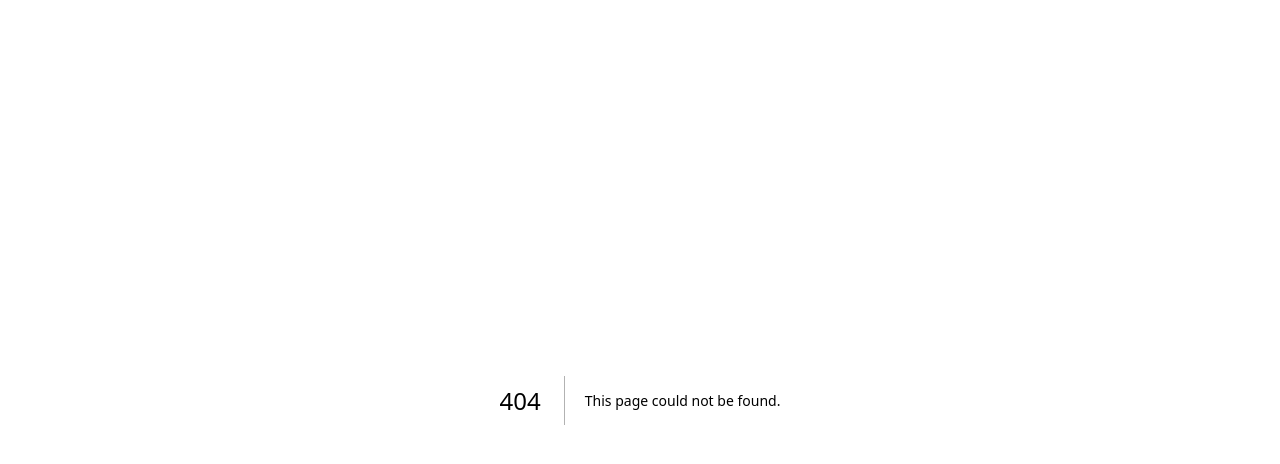
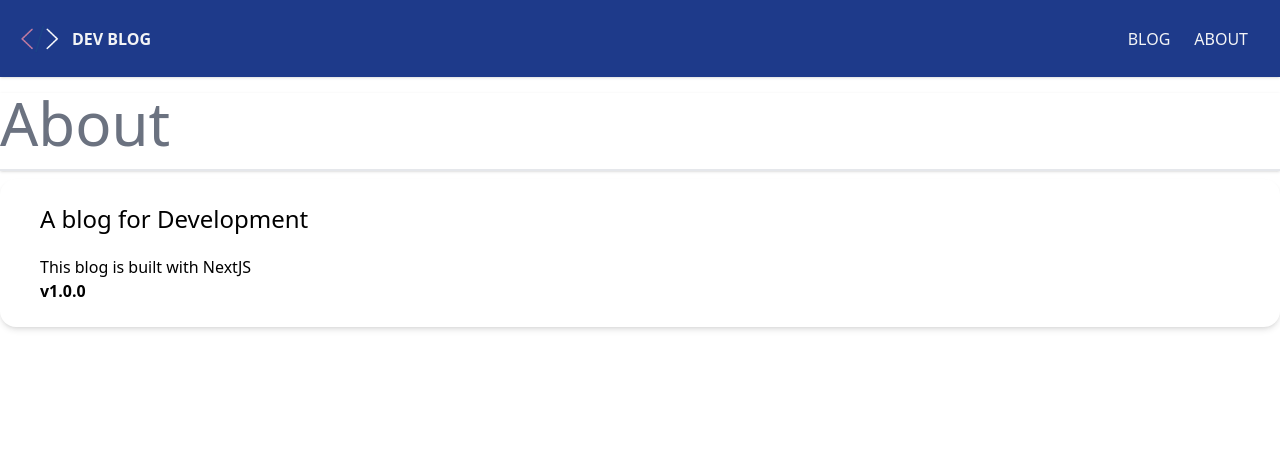
Before and after one commit to veekthorcodes/dev-blog, a Next.js app: page /about in a window 1280 px wide. Before the commit this address had no page. Shown: the top 464 px of the page. Built offline with nearby package versions, Linux system fonts and the light colour scheme.

Commit message:
about page and 404 page implementation

```diff
--- a/components/Header.js
+++ b/components/Header.js
@@ -3,7 +3,7 @@ import Image from "next/image";
 
 const Header = () => {
   return (
-    <header className="bg-blue-900 text-gray-100 flex shadow w-full">
+    <header className="bg-blue-900 text-gray-100 flex shadow w-full mb-4">
       <div className="container mx-auto p-5 items-center flex flex-col md:flex-row">
         <Link href={"/"} className="flex md:w-1/5 title-font font-medium items-center mb-4 md:mb-0 md:justify-start">
           <Image src={"/images/logo.png"} width={40} height={40} />
--- /dev/null
+++ b/pages/404.js
@@ -0,0 +1,21 @@
+import Layout from "../components/Layout";
+import Image from "next/image";
+
+const PageNotFound = () => {
+  return (
+    <Layout title="Page Not Found">
+      <div className="flex flex-col items-center mt-20">
+        <Image
+          src={"/images/logo.png"}
+          width={100}
+          height={100}
+          className="bg-gray-900 rounded-xl p-3"
+        />
+        <h1 className="text-6xl my-5">Woops!!!</h1>
+        <p className="text-gray-500 text-2xl">This page does not exist</p>
+      </div>
+    </Layout>
+  );
+};
+
+export default PageNotFound;
--- /dev/null
+++ b/pages/about.js
@@ -0,0 +1,19 @@
+import Layout from "../components/Layout";
+
+
+const About = () => {
+  return (
+    <Layout title="About Page">
+
+      <h1 className="border-b-2 text-6xl text-gray-500 shadow pb-4">About</h1>
+
+      <div className="bg-white px-10 py-6 shadow-md rounded-2xl my-2">
+        <h3 className="text-2xl mb-5">A blog for Development</h3>
+        <p className="text">This blog is built with NextJS</p>
+        <p className="font-bold">v1.0.0</p>
+      </div>
+    </Layout>
+  )
+}
+
+export default About
--- /dev/null
+++ b/pages/blog/index.js
@@ -0,0 +1,7 @@
+import Layout from "../../components/Layout";
+
+const BlogPage = () => {
+  return <Layout>BlogPage</Layout>;
+};
+
+export default BlogPage;
--- a/pages/index.js
+++ b/pages/index.js
@@ -1,4 +1,5 @@
 import Layout from "../components/Layout";
+
 
 export default function Home() {
   return (
```
